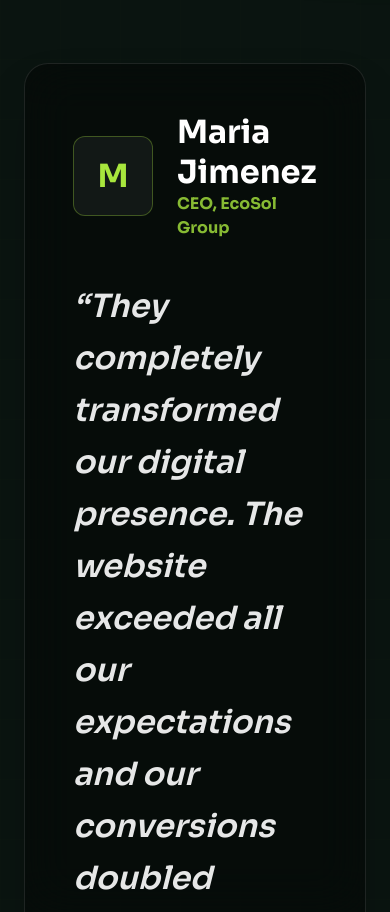
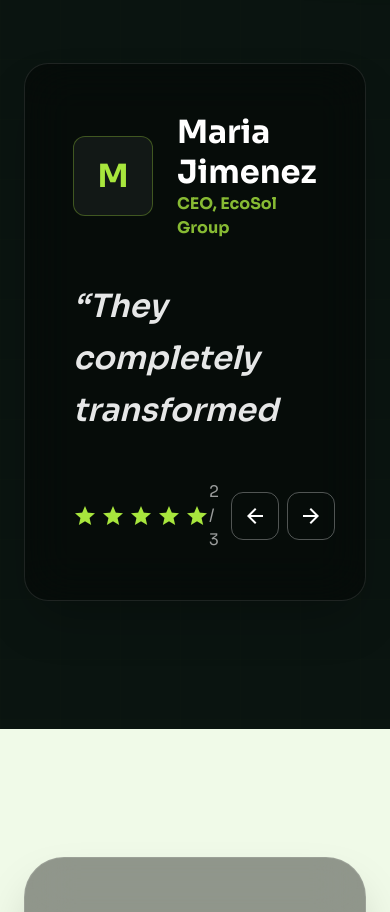
Before and after one commit to kendollcastro/siwakodewebsite, a React (Vite) app: page / in a window 390 px wide. Shown: the part 5018-5930 px from the top of the page. Built offline with nearby package versions, Linux system fonts and the light colour scheme.

Commit message:
fix: testimonial fixed card height, fade transition for infinite carousel

```diff
--- a/src/components/Testimonials.jsx
+++ b/src/components/Testimonials.jsx
@@ -6,6 +6,7 @@ function Testimonials() {
   const { t } = useLanguage()
   const [ref, visible] = useScrollReveal()
   const [index, setIndex] = useState(0)
+  const [fade, setFade] = useState(true)
   const intervalRef = useRef(null)
   const testimonial = t.testimonials.list[index]
   const total = t.testimonials.list.length
@@ -13,22 +14,33 @@ function Testimonials() {
   const resetInterval = () => {
     clearInterval(intervalRef.current)
     intervalRef.current = setInterval(() => {
+      setFade(false)
+      setTimeout(() => {
         setIndex((i) => (i === total - 1 ? 0 : i + 1))
+        setFade(true)
+      }, 200)
     }, 5000)
   }
 
-  const prev = () => {
-    setIndex((i) => (i === 0 ? total - 1 : i - 1))
-    resetInterval()
-  }
-  const next = () => {
-    setIndex((i) => (i === total - 1 ? 0 : i + 1))
+  const goTo = (dir) => {
+    setFade(false)
+    setTimeout(() => {
+      setIndex((i) => {
+        if (dir === 'prev') return i === 0 ? total - 1 : i - 1
+        return i === total - 1 ? 0 : i + 1
+      })
+      setFade(true)
+    }, 200)
     resetInterval()
   }
 
   useEffect(() => {
     intervalRef.current = setInterval(() => {
+      setFade(false)
+      setTimeout(() => {
         setIndex((i) => (i === total - 1 ? 0 : i + 1))
+        setFade(true)
+      }, 200)
     }, 5000)
     return () => clearInterval(intervalRef.current)
   }, [total])
@@ -59,7 +71,11 @@ function Testimonials() {
             visible ? 'opacity-100 translate-y-0' : 'opacity-0 translate-y-8'
           }`}
         >
-          <div className="flex items-center gap-6 mb-10">
+          <div
+            className="flex flex-col h-[440px] md:h-[400px] transition-opacity duration-300"
+            style={{ opacity: fade ? 1 : 0 }}
+          >
+            <div className="flex items-center gap-6 mb-10 shrink-0">
               <div className="w-20 h-20 rounded-full border border-primary-fixed/30 overflow-hidden bg-white/5 shrink-0 flex items-center justify-center text-primary-fixed text-headline-md font-bold">
                 {testimonial.name.charAt(0)}
               </div>
@@ -68,12 +84,12 @@ function Testimonials() {
                 <p className="text-primary-fixed/80 font-bold">{testimonial.role}</p>
               </div>
             </div>
-          <blockquote className="min-h-[200px] md:min-h-[160px]">
+            <blockquote className="flex-1 overflow-y-auto">
               <p className="text-headline-md text-white/90 leading-relaxed italic">
                 {testimonial.quote}
               </p>
             </blockquote>
-          <div className="mt-12 flex justify-between items-center">
+            <div className="mt-8 flex justify-between items-center shrink-0">
               <div className="flex gap-1" aria-label={t.testimonials.starsLabel}>
                 {Array.from({ length: 5 }, (_, i) => (
                   <span
@@ -94,7 +110,7 @@ function Testimonials() {
                   <button
                     className="w-12 h-12 min-w-[44px] min-h-[44px] rounded-full border border-white/30 flex items-center justify-center text-white hover:bg-primary-fixed hover:text-on-primary-fixed active:scale-90 transition-all duration-200 cursor-pointer focus-visible:outline-2 focus-visible:outline-primary-fixed"
                     type="button"
-                  onClick={prev}
+                    onClick={() => goTo('prev')}
                     aria-label={t.testimonials.prevLabel}
                   >
                     <span className="material-symbols-outlined" aria-hidden="true">arrow_back</span>
@@ -102,11 +118,12 @@ function Testimonials() {
                   <button
                     className="w-12 h-12 min-w-[44px] min-h-[44px] rounded-full border border-white/30 flex items-center justify-center text-white hover:bg-primary-fixed hover:text-on-primary-fixed active:scale-90 transition-all duration-200 cursor-pointer focus-visible:outline-2 focus-visible:outline-primary-fixed"
                     type="button"
-                  onClick={next}
+                    onClick={() => goTo('next')}
                     aria-label={t.testimonials.nextLabel}
                   >
                     <span className="material-symbols-outlined" aria-hidden="true">arrow_forward</span>
                   </button>
+                </div>
               </div>
             </div>
           </div>
```
Lines whose indentation alone changed are shown as unchanged.
